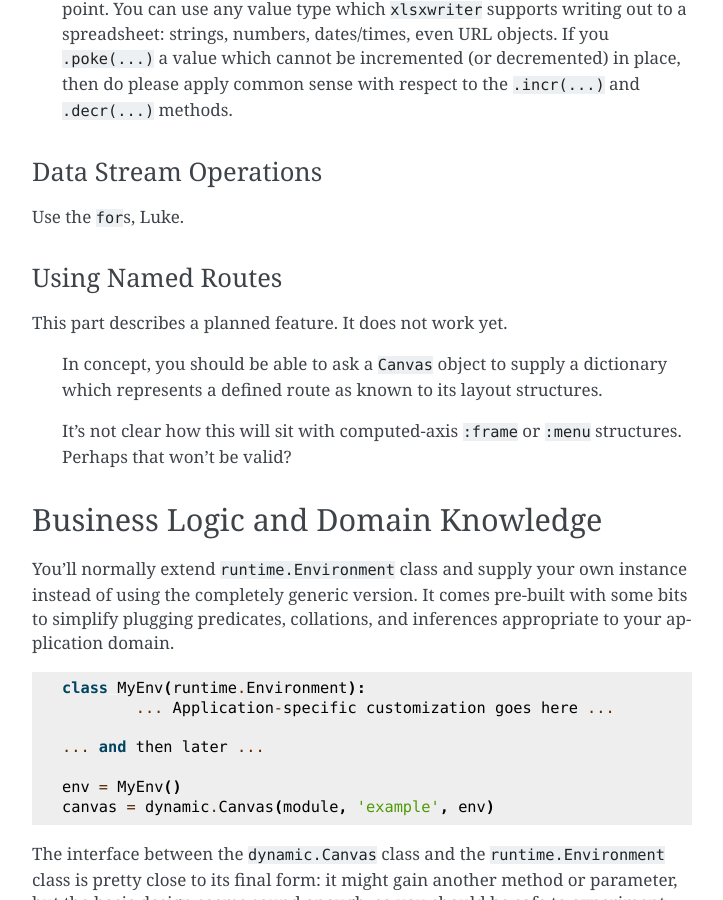
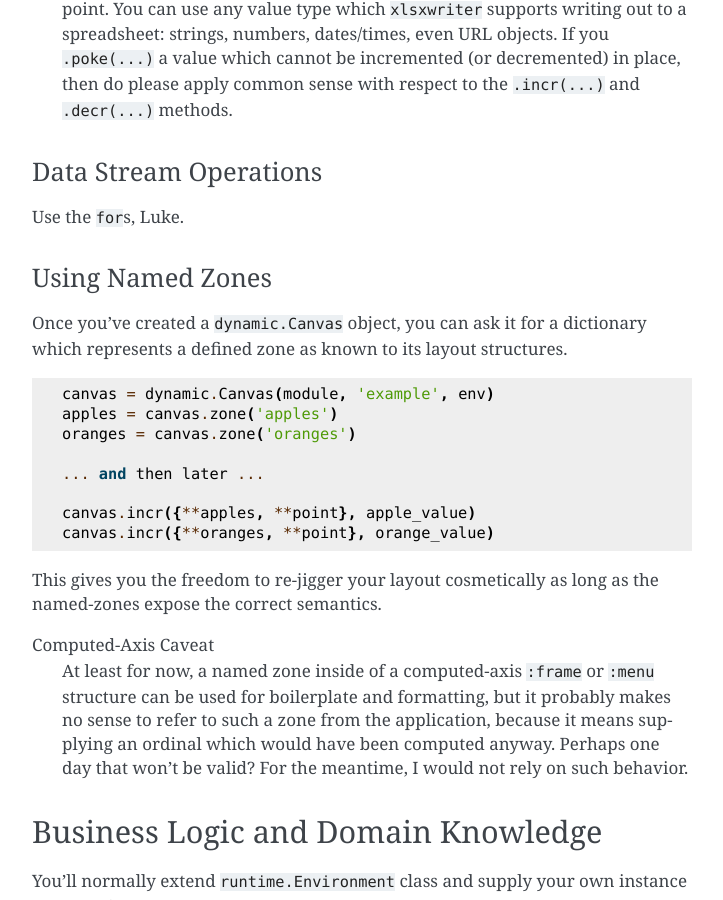
Before and after one commit to kjosib/glowing-chainsaw, a Sphinx documentation site: the page built from docs/source/integrating.rst, in a window 1280 px wide and 900 px high, scrolled down 1688 px. Shown: the whole window, without its empty margins (388-1111 px from the left). Built offline with Sphinx 7.4.7, drawn with Linux system fonts in a browser that asks for light colours; some of the changed text lies outside the part shown.

Commit message:
Documentation Updates for Zones

```diff
--- a/docs/source/integrating.rst
+++ b/docs/source/integrating.rst
@@ -88,17 +88,35 @@ Data Stream Operations
 
 Use the :code:`for`\ s, Luke.
 
-Using Named Routes
+Using Named Zones
 ^^^^^^^^^^^^^^^^^^^^^
 
-This part describes a planned feature. It does not work yet.
+Once you've created a :code:`dynamic.Canvas` object, you can ask
+it for a dictionary which represents a defined zone as known to
+its layout structures.
 
-	In concept, you should be able to ask a :code:`Canvas` object
-	to supply a dictionary which represents a defined route as
-	known to its layout structures.
+.. code-block:: python
 
-	It's not clear how this will sit with computed-axis :code:`:frame`
-	or :code:`:menu` structures. Perhaps that won't be valid?
+	canvas = dynamic.Canvas(module, 'example', env)
+	apples = canvas.zone('apples')
+	oranges = canvas.zone('oranges')
+
+	... and then later ...
+
+	canvas.incr({**apples, **point}, apple_value)
+	canvas.incr({**oranges, **point}, orange_value)
+
+This gives you the freedom to re-jigger your layout cosmetically
+as long as the named-zones expose the correct semantics.
+
+Computed-Axis Caveat
+	At least for now, a named zone inside of a
+	computed-axis :code:`:frame` or :code:`:menu` structure
+	can be used for boilerplate and formatting, but it probably
+	makes no sense to refer to such a zone from the application,
+	because it means supplying an ordinal which would have been
+	computed anyway. Perhaps one day that won't be valid?
+	For the meantime, I would not rely on such behavior.
 
 Business Logic and Domain Knowledge
 ------------------------------------------
```
Also changed, not shown: docs/source/language.rst (+44 -16 lines), 1 other file.
